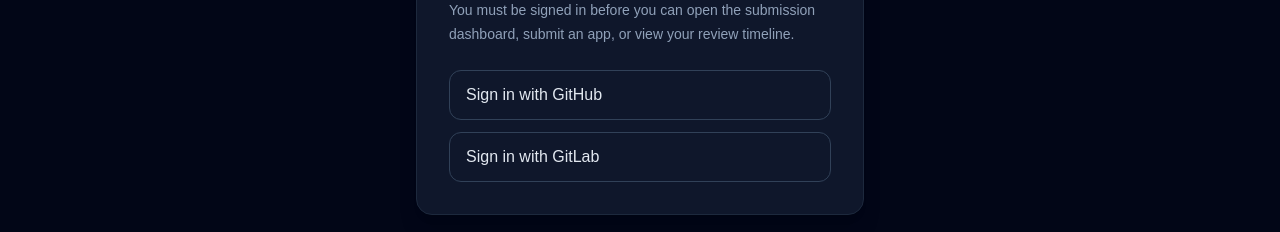
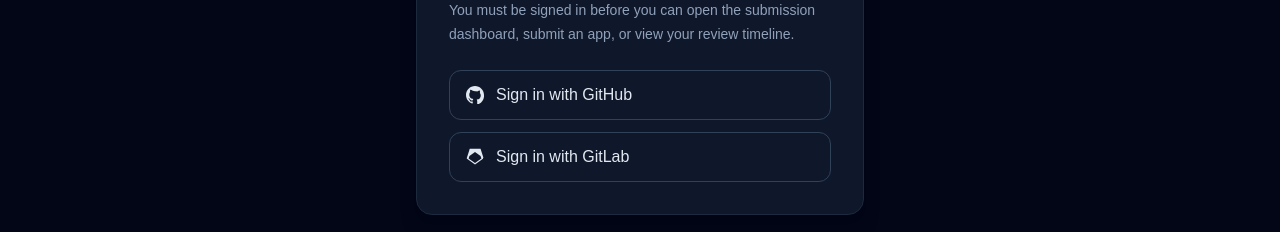
Before and after one commit to FreetimeMaker/Luma-Store-Dev-Dashboard, a Next.js app: page /login in a window 1280 px wide. Shown: the part 328-560 px from the top of the page. Built offline with nearby package versions, Linux system fonts and the light colour scheme; no server answers.

Commit message:
Add provider icons to login buttons

```diff
--- a/app/login/page.tsx
+++ b/app/login/page.tsx
@@ -4,6 +4,22 @@ import React, { Suspense, useEffect, useMemo } from "react";
 import { useRouter, useSearchParams } from "next/navigation";
 import type { UserResponse } from "@supabase/supabase-js";
 import { createClient } from "@/lib/supabase/client";
+
+function ProviderIcon({ provider }: { provider: "github" | "gitlab" }) {
+  if (provider === "github") {
+    return (
+      <svg width="18" height="18" viewBox="0 0 16 16" fill="#e2e8f0" aria-hidden>
+        <path d="M8 0C3.58 0 0 3.58 0 8c0 3.54 2.29 6.53 5.47 7.59.4.07.55-.17.55-.38 0-.19-.01-.82-.01-1.49-2.01.37-2.53-.49-2.69-.94-.09-.23-.48-.94-.82-1.13-.28-.15-.68-.52-.01-.53.63-.01 1.08.58 1.23.82.72 1.21 1.87.87 2.33.66.07-.52.28-.87.51-1.07-1.78-.2-3.64-.89-3.64-3.95 0-.87.31-1.59.82-2.15-.08-.2-.36-1.02.08-2.12 0 0 .67-.21 2.2.82A7.65 7.65 0 018 4.6c.68.003 1.36.092 2 .27 1.53-1.03 2.2-.82 2.2-.82.44 1.1.16 1.92.08 2.12.51.56.82 1.27.82 2.15 0 3.07-1.87 3.75-3.65 3.95.29.25.54.73.54 1.48 0 1.07-.01 1.93-.01 2.2 0 .21.15.46.55.38A8.013 8.013 0 0016 8c0-4.42-3.58-8-8-8z" />
+      </svg>
+    );
+  }
+
+  return (
+    <svg width="18" height="18" viewBox="0 0 24 24" fill="#e2e8f0" aria-hidden>
+      <path d="M22.65 14.39L12 22.13 1.35 14.39a.84.84 0 0 1-.3-.94l1.22-3.78 2.44-7.51A.84.84 0 0 1 5.39 1h13.22a.84.84 0 0 1 .8.16l2.44 7.51 1.22 3.78a.84.84 0 0 1-.3.94zM12 20.13l8.5-6.07-1.08-3.33-7.42-5.32-7.42 5.32-1.08 3.33z" />
+    </svg>
+  );
+}
 
 function safeNext(value: string | null) {
   return value?.startsWith("/dashboard") ? value : "/dashboard";
@@ -43,11 +59,19 @@ function LoginContent() {
           You must be signed in before you can open the submission dashboard, submit an app, or view your review timeline.
         </p>
         <div className="mt-6 flex flex-col gap-3">
-          <button onClick={() => redirectTo("github")} className="rounded-xl border border-slate-700 px-4 py-3 text-left font-medium text-slate-200 transition hover:bg-slate-800">
-            Sign in with GitHub
+          <button
+            onClick={() => redirectTo("github")}
+            className="flex items-center gap-3 rounded-xl border border-slate-700 px-4 py-3 text-left font-medium text-slate-200 transition hover:border-slate-600 hover:bg-slate-800"
+          >
+            <ProviderIcon provider="github" />
+            <span>Sign in with GitHub</span>
           </button>
-          <button onClick={() => redirectTo("gitlab")} className="rounded-xl border border-slate-700 px-4 py-3 text-left font-medium text-slate-200 transition hover:bg-slate-800">
-            Sign in with GitLab
+          <button
+            onClick={() => redirectTo("gitlab")}
+            className="flex items-center gap-3 rounded-xl border border-slate-700 px-4 py-3 text-left font-medium text-slate-200 transition hover:border-slate-600 hover:bg-slate-800"
+          >
+            <ProviderIcon provider="gitlab" />
+            <span>Sign in with GitLab</span>
           </button>
         </div>
       </div>
```
